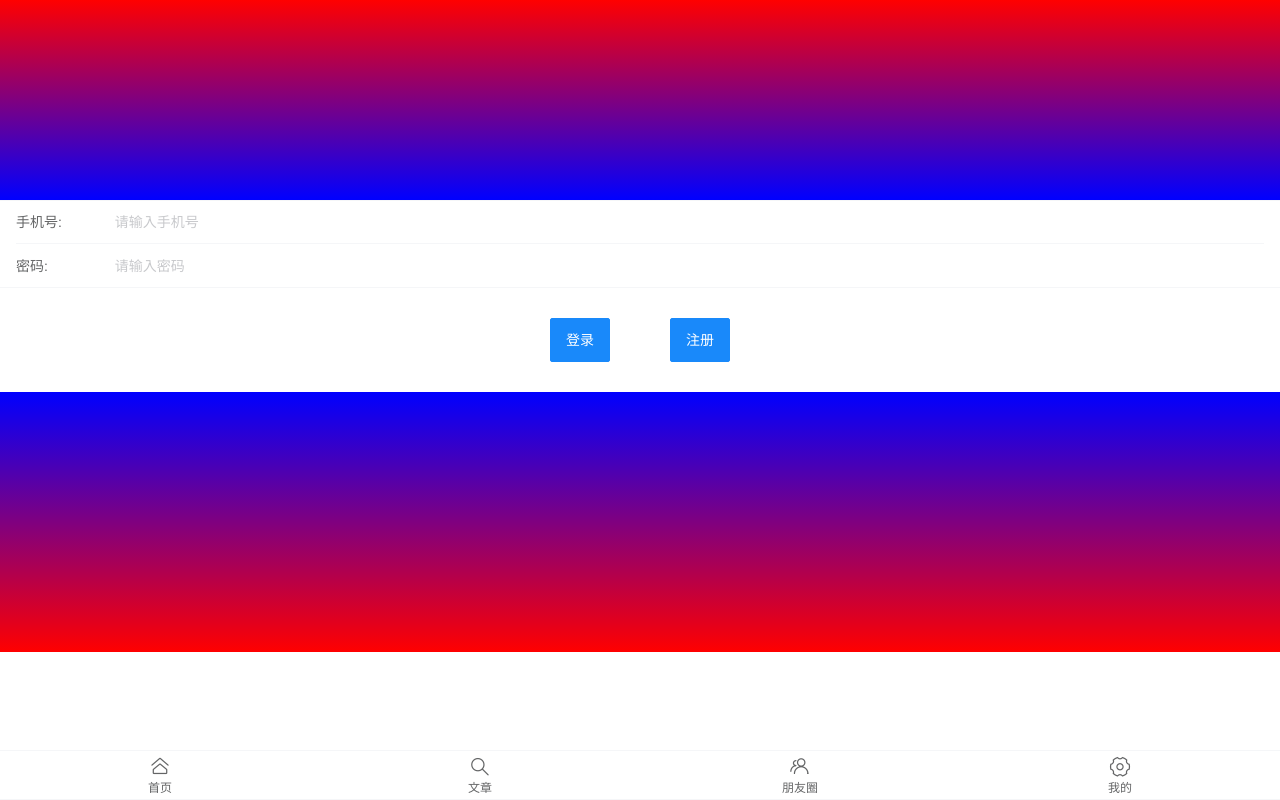
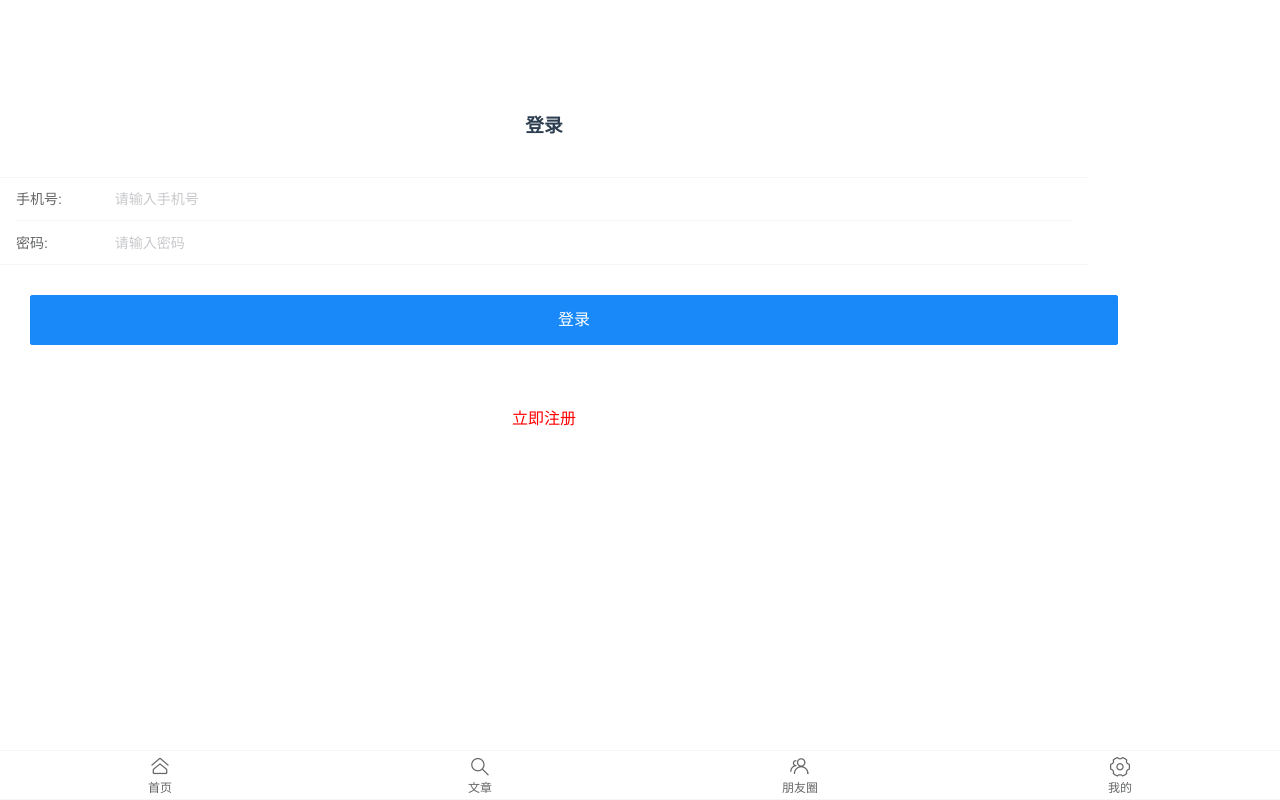
Before and after one commit to gaotiefeng/vue-mobile, a Vue app: page /#/user/login in a window 1280 px wide. Both pictures are taken after a click on the button "登录". Built offline with nearby package versions, Linux system fonts and the light colour scheme; no server answers.

Commit message:
update style

```diff
--- a/src/App.vue
+++ b/src/App.vue
@@ -22,5 +22,7 @@
   text-align: center;
   color: #2c3e50;
   margin-top: 0px;
+  height: 100%;
+  width: 100%;
 }
 </style>
--- a/src/views/user/user.vue
+++ b/src/views/user/user.vue
@@ -1,10 +1,8 @@
 <template>
-	<div>
+	<div class="login">
 
 		<div class="first"></div>
-
-		<div class="userLogin">
-
+		<h3 class="h3">登录</h3>
 		<van-cell-group>
 		  <van-field
 			v-model="mobile"
@@ -20,11 +18,11 @@
 
 
 
-		<van-button type="info" @click="login()" style="margin:30px;">登录</van-button>
+		<van-button type="info" size="large" @click="login()" style="margin:30px;">登录</van-button>
 
-		<van-button type="info" @click="register()" style="margin:30px;">注册</van-button>
+		<p @click="register()" class="resgister">立即注册</p>
 
-		</div>
+
 		<div class="next"></div>
 
 		<Bottom />
@@ -73,13 +71,24 @@ this.$router.push({
 };
 </script>
 
-<style>
-.first {
-  height: 200px;
-  background: linear-gradient(red, blue); /* 标准的语法 */
-}
-.next {
-	height: 260px;
-	background: linear-gradient(blue,red); /* 标准的语法 */
+<style lang="less">
+
+.login {
+	width:85%;
+	margin: auto 0px;
+	.h3 {
+		margin-top: 110px;
+    	margin-bottom: 40px;
+	}
+	.first {
+	background: linear-gradient(red, blue); /* 标准的语法 */
+	}
+	.next {
+		background: linear-gradient(blue,red); /* 标准的语法 */
+	}
+	.resgister {
+		margin: 30px;
+		color : red;
+	}
 }
 </style>
```
